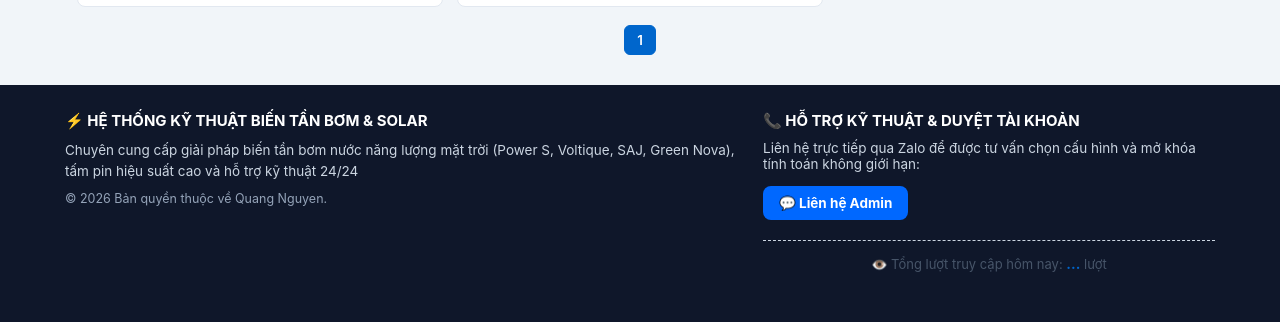
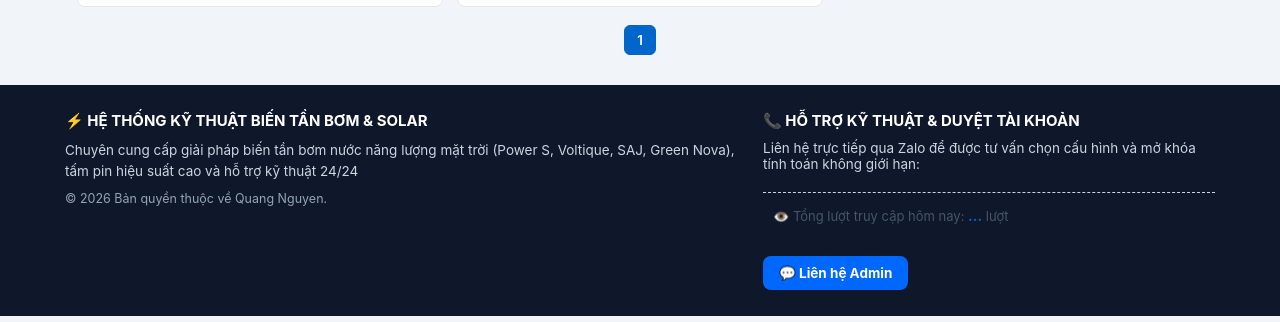
Before and after one commit to hoangbachdigi/bien-tan-bom-nlmt, a plain HTML site: page index.html in a window 1280 px wide. Shown: the part 3114-3436 px from the top of the page. Drawn offline with Linux system fonts and the light colour scheme; no server answers.

```diff
--- a/index.html
+++ b/index.html
@@ -67,10 +67,10 @@
         <div>
             <div class="footer-title">📞 HỖ TRỢ KỸ THUẬT & DUYỆT TÀI KHOẢN</div>
             <p style="margin:0 0 6px;">Liên hệ trực tiếp qua Zalo để được tư vấn chọn cấu hình và mở khóa tính toán không giới hạn:</p>
-            <a href="https://zalo.me/0859653338" target="_blank" class="zalo-float-btn">💬 Liên hệ Admin</a>
-            <div style="text-align:center; padding: 14px 10px 24px; font-size: 13px; color: #475569; border-top: 1px dashed #cbd5e1; margin-top: 20px;">
+            <div style="text-align:left; padding: 14px 10px 24px; font-size: 13px; color: #475569; border-top: 1px dashed #cbd5e1; margin-top: 20px;">
             👁️ Tổng lượt truy cập hôm nay: <b id="todayVisitCounter" style="color: var(--primary); font-size: 14px;">...</b> lượt
             </div>
+            <a href="https://zalo.me/0859653338" target="_blank" class="zalo-float-btn">💬 Liên hệ Admin</a>
         </div>
     </div>
 </footer>
```
